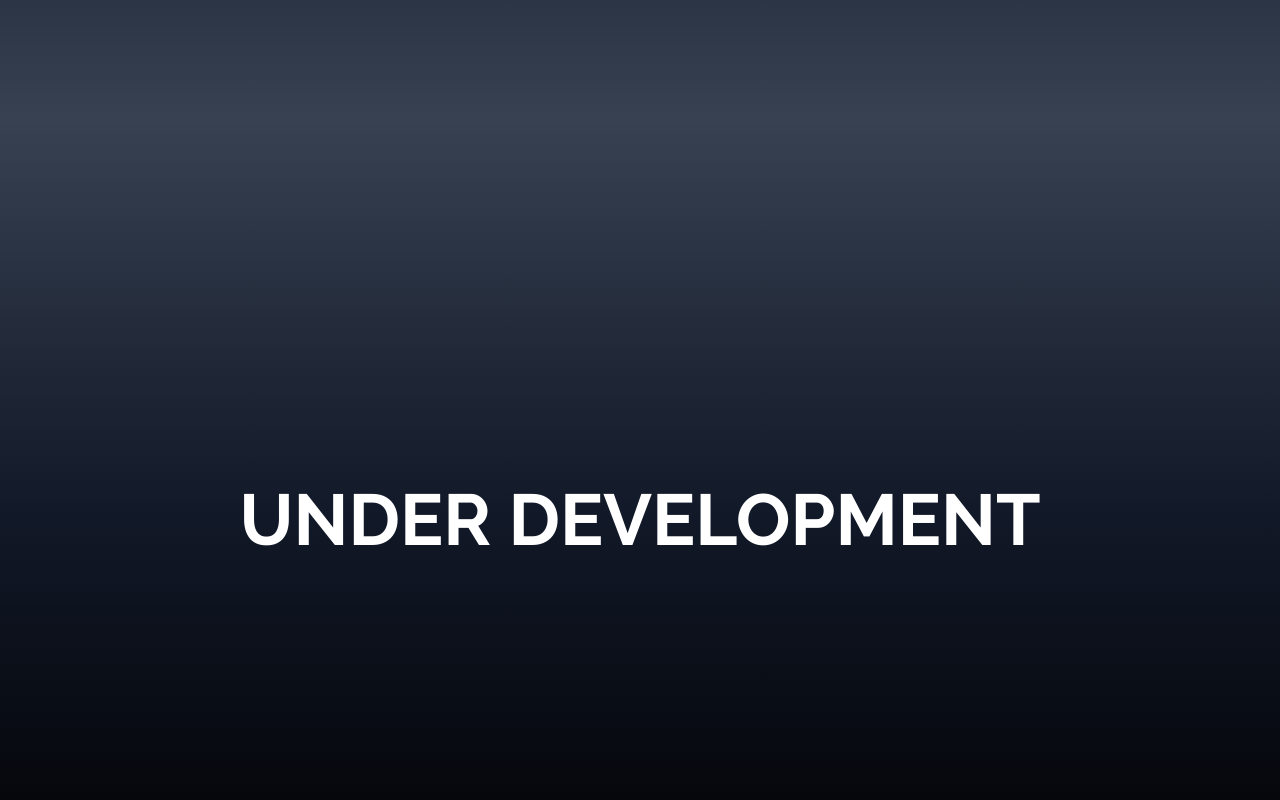
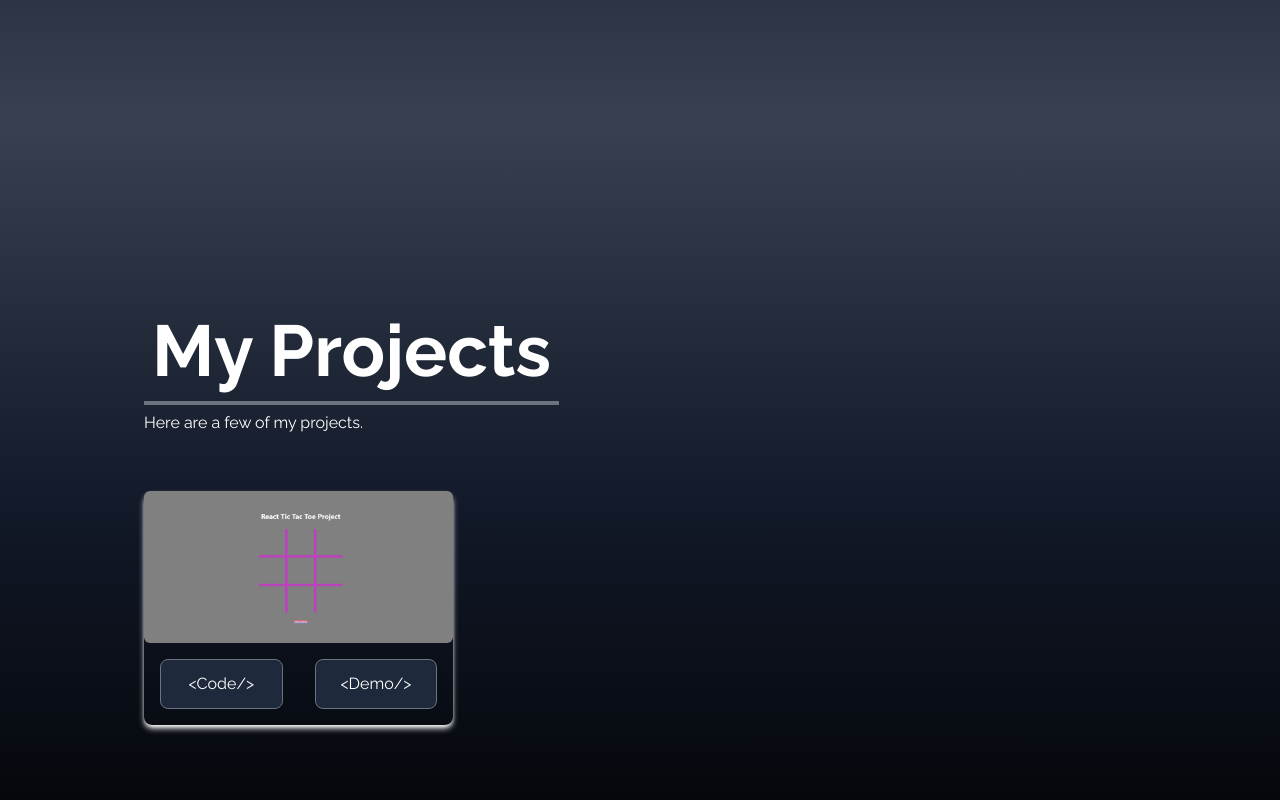
Before and after one commit to ferenczidavid/portfolio-project, a React (Vite) app: page / in a window 1280 px wide. Shown: the part 2280-3080 px from the top of the page. Built offline with nearby package versions, Linux system fonts and the light colour scheme.

Commit message:
project progress

```diff
--- a/src/components/Navbar.jsx
+++ b/src/components/Navbar.jsx
@@ -77,13 +77,24 @@ const Navbar = () => {
         </div>
 
         {/* Mobile menu */}
-        <ul className={!nav ? 'hidden' : 'absolute top-0 left-0 w-full h-screen bg-[#2b2b2b] flex flex-col justify-center items-center'}>
-                <li className='py-6 text-4xl'>Home</li>
-                <li className='py-6 text-4xl'>About</li>
-                <li className='py-6 text-4xl'>Skills</li>
-                <li className='py-6 text-4xl'>Projects</li>
-                <li className='py-6 text-4xl'>Contact</li>
-            </ul>
+        {nav && (
+        <ul className={'absolute top-0 left-0 w-full h-screen bg-gradient-to-t from-gray-700 via-gray-900 to-black flex flex-col justify-center items-center'}>
+            {
+                links.map(({id,link}) => (
+                    <li key={id} className='capitalize hover:scale-110 transition ease-in-out duration-300 active:scale-90 px-4 py-6 text-4xl'>
+                        <Link
+                            to={link}
+                            smooth
+                            duration={500}
+                            onClick={() => setNav(!nav)}
+                        >
+                                {link}
+                        </Link>
+                    </li>
+                ))
+            }
+        </ul>)}
+
 
         {/* Social icons */}
         <div className='hidden lg:flex fixed flex-col top-[35%] left-0'>
--- a/src/components/Projects.jsx
+++ b/src/components/Projects.jsx
@@ -1,11 +1,37 @@
 import React from 'react'
+import tictactoe from '../assets/tictactoe.png'
 
 const Projects = () => {
+
+  const projects = [
+    {
+      id:1,
+      src: tictactoe
+    }
+  ]
+
   return (
-    <div name='projects' className='w-full h-screen bg-gradient-to-b from-gray-700 via-gray-900 to-black'>
+    <div name='projects' className='w-full bg-gradient-to-b from-gray-700 via-gray-900 to-black md:h-screen'>
       {/* Container */}
-      <div className='max-w-screen-lg mx-auto px-8 flex flex-col md:flex-row items-center justify-center h-full text-white'>
-        <h1 className='font-bold text-4xl sm:text-7xl'>UNDER DEVELOPMENT</h1>
+      <div className='max-w-screen-lg mx-auto p-4 flex flex-col justify-center w-full h-full text-white'>
+        <div className='pb-8'>
+        <h1 className='text-4xl sm:text-7xl font-bold border-b-4 border-gray-500 p-2 inline'>My Projects</h1>
+            <p className='py-6'>Here are a few of my projects.</p>
+        </div>
+
+        {
+          projects.map(({id,src}) => (
+            <div className='grid sm:grid-cols-2 md:grid-cols-3 gap-8 px-12 sm:px-0'>
+              <div className='shadow-md shadow-white rounded-lg'>
+                <img key={id} src={src} alt="" className='rounded-md duration-200 hover:scale-105'/>
+                <div className='flex items-center justify-center'>
+                  <button className='bg-slate-800 border border-gray-500 rounded-lg w-1/2 px-6 py-3 m-4 duration-200 hover:scale-105'>&lt;Code/&gt;</button>
+                  <button className='bg-slate-800 border border-gray-500 rounded-lg w-1/2 px-6 py-3 m-4 duration-200 hover:scale-105'>&lt;Demo/&gt;</button>
+                </div>
+              </div>
+            </div>
+          ))
+        }
       </div>
     </div>
   )
```
Also changed, not shown: src/assets/tictactoe.png (added).
